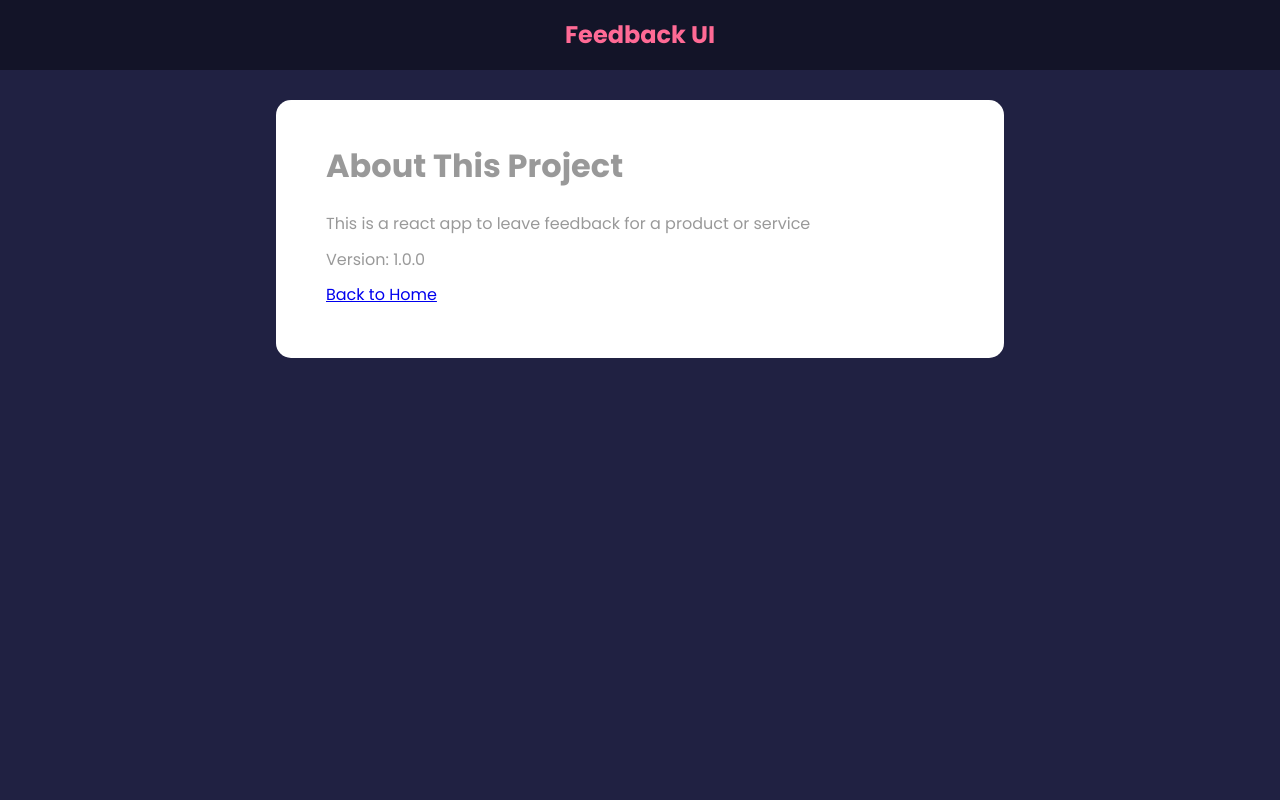
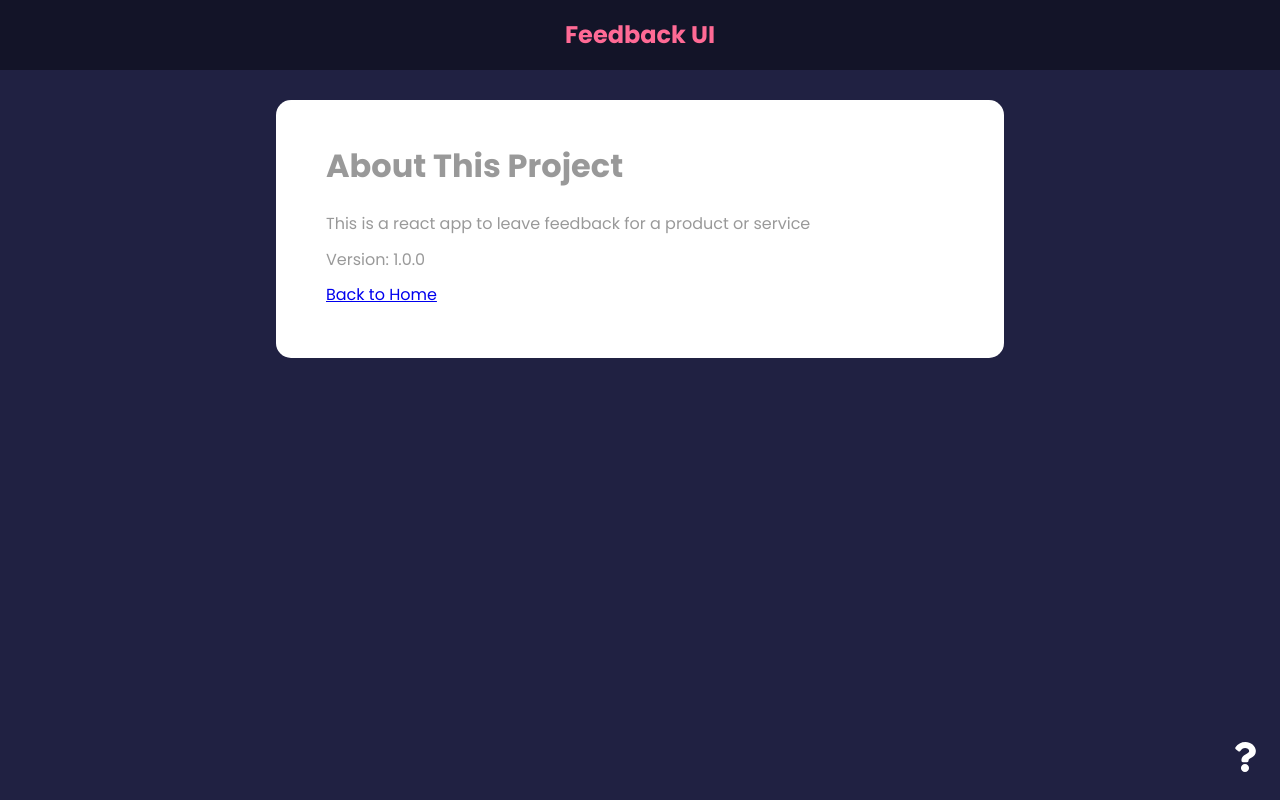
Before and after one commit to PhilipGreene08/feedback-app, a React (Create React App) app: page /about in a window 1280 px wide. Built offline with nearby package versions, Linux system fonts and the light colour scheme.

Commit message:
9th day commit

```diff
--- a/src/App.js
+++ b/src/App.js
@@ -7,6 +7,7 @@
 import FeedbackData from './data/FeedbackData';
 import FeedbackForm from './components/FeedbackForm';
 import AboutPage from './pages/AboutPage';
+import AboutIconLink from './components/AboutIconLink';
 import { v4 as uuidv4 } from 'uuid';
 //import Card from './components/shared/Card';
 
@@ -45,6 +46,7 @@
 
           <Route path='/about' element={<AboutPage />} />
         </Routes>
+        <AboutIconLink />
       </div>
     </Router>
   );
--- /dev/null
+++ b/src/components/AboutIconLink.jsx
@@ -0,0 +1,14 @@
+import { FaQuestion } from 'react-icons/fa';
+import { Link } from 'react-router-dom';
+
+function AboutIconLink() {
+  return (
+    <div className='about-link'>
+      <Link to='/about'>
+        <FaQuestion size={30} />
+      </Link>
+    </div>
+  );
+}
+
+export default AboutIconLink;
--- a/src/pages/AboutPage.jsx
+++ b/src/pages/AboutPage.jsx
@@ -1,4 +1,5 @@
 import Card from '../components/shared/Card';
+import { Link } from 'react-router-dom';
 
 function AboutPage() {
   return (
@@ -8,7 +9,7 @@
         <p>This is a react app to leave feedback for a product or service</p>
         <p>Version: 1.0.0</p>
         <p>
-          <a href='/'>Back to Home</a>
+          <Link to='/'>Back to Home</Link>
         </p>
       </div>
     </Card>
```
